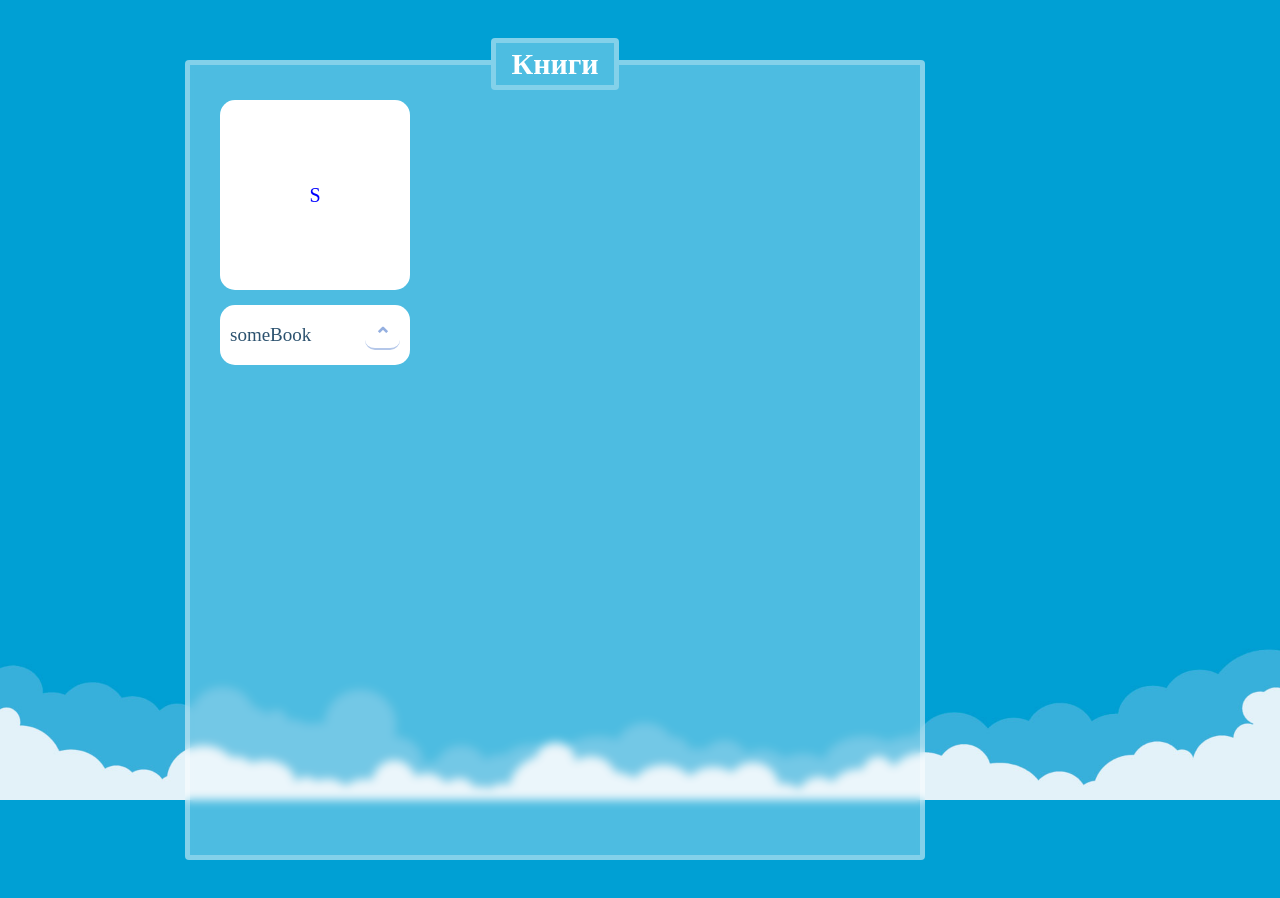
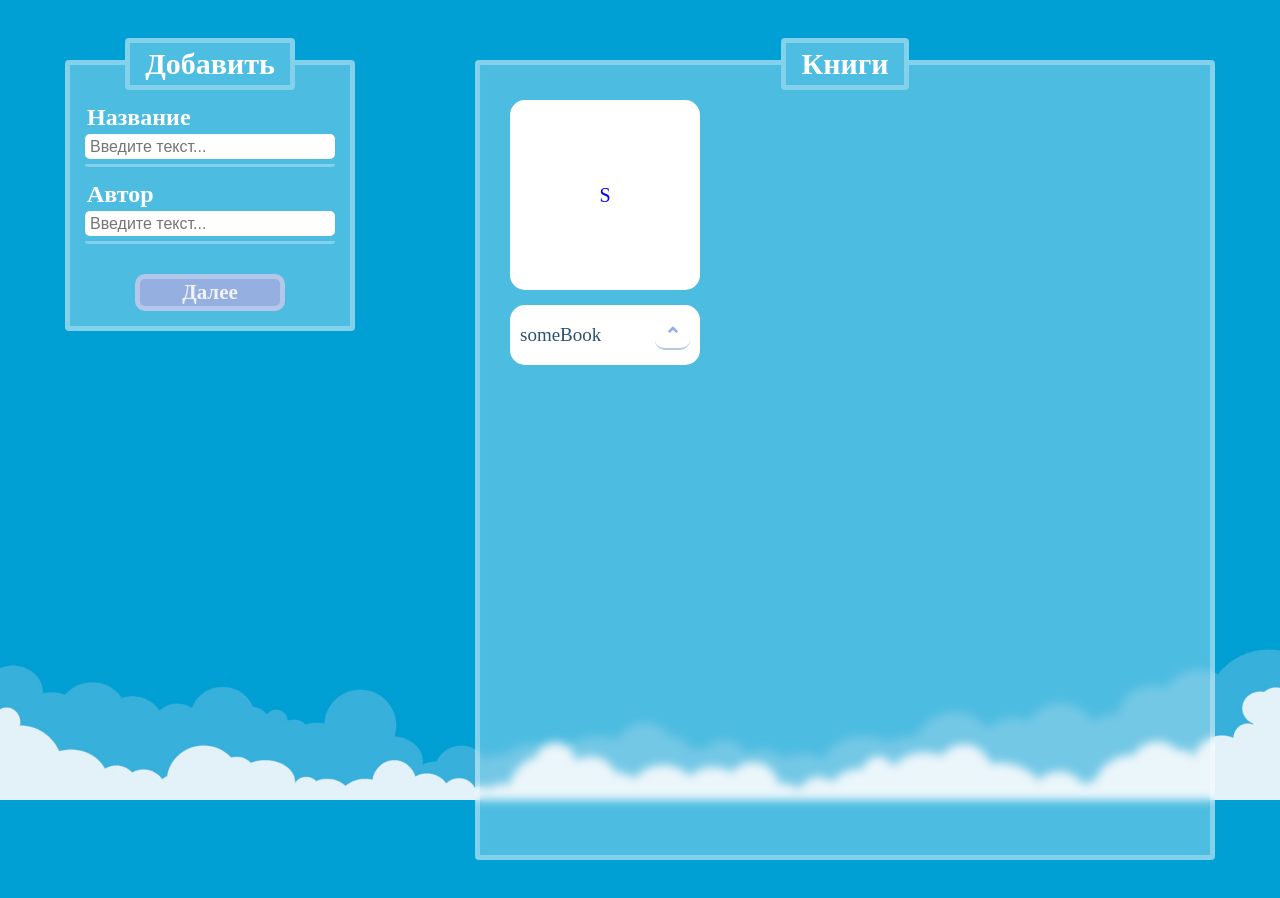
Before and after one commit to MagamedRus/bookLists, a React (Create React App) app: page / in a window 1280 px wide. Shown: the top 898 px of the page. Built offline with nearby package versions, Linux system fonts and the light colour scheme.

Commit message:
provide NewBookModal to HomePage

```diff
--- a/src/pages/HomePage/HomePage.js
+++ b/src/pages/HomePage/HomePage.js
@@ -1,7 +1,9 @@
 import React, { Component } from "react";
 import RedirectWrapper from "../../components/RedirectWrapper/RedirectWrapper";
 import BooksCards from "../../components/BooksCards/BooksCards";
+import NewBookModal from "../../components/NewBookModal/NewBookModal";
 import styles from "./HomePage.module.scss";
+import { newBookPath } from "../../constants/routePath";
 
 const testData = [
   {
@@ -32,13 +34,26 @@ class HomePage extends Component {
     this.setState({ booksData: testData });
   }
 
+  goToCreateBook = (payload) => {
+    this.setState({
+      redirectData: {
+        payload: { newBook: payload },
+        path: newBookPath,
+        isRedirect: true,
+      },
+    });
+  };
+
   render() {
+    const redirData = this.state.redirectData;
     return (
       <RedirectWrapper
-        path={this.state.redirectData.path}
-        isRedirect={this.state.redirectData.isRedirect}
+        path={redirData.path}
+        isRedirect={redirData.isRedirect}
+        state={redirData.payload}
       >
         <div className={styles.container}>
+          <NewBookModal goNext={this.goToCreateBook} />
           <BooksCards booksData={this.state.booksData} />
         </div>
       </RedirectWrapper>
```
